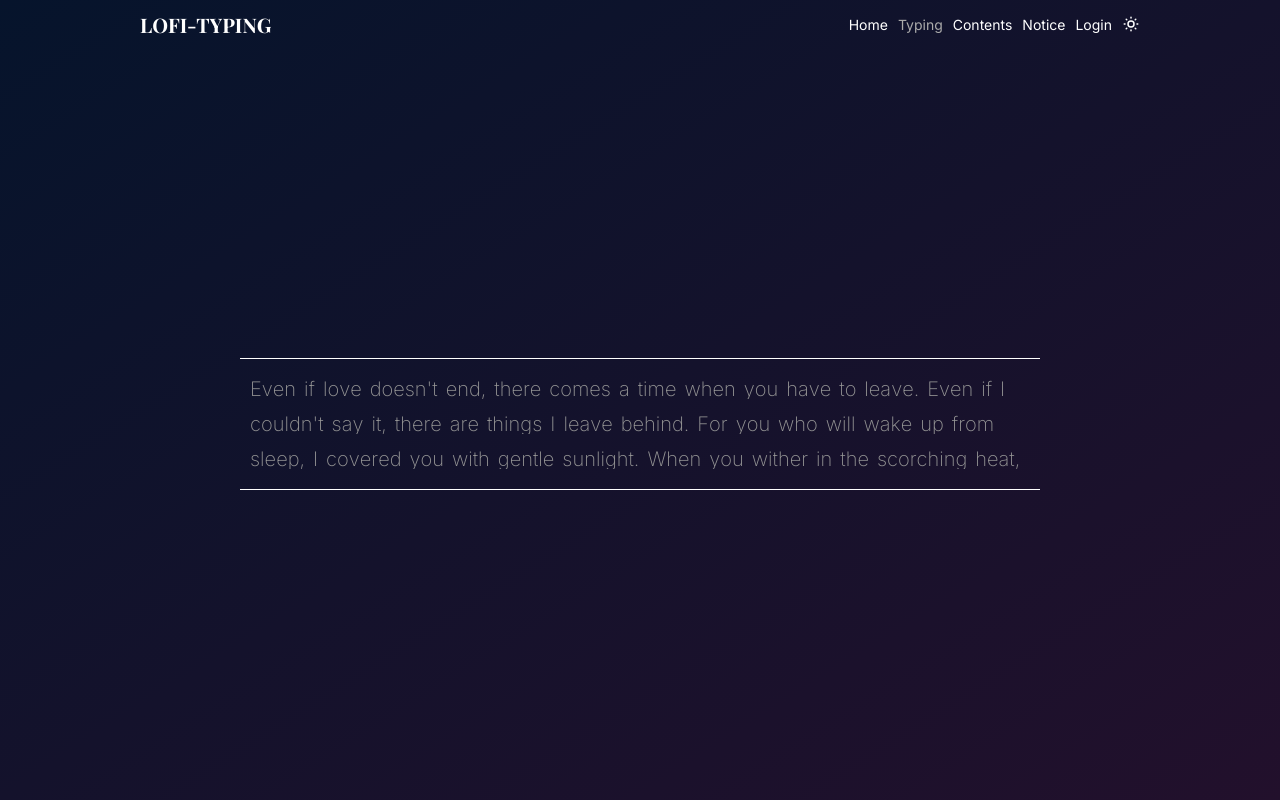
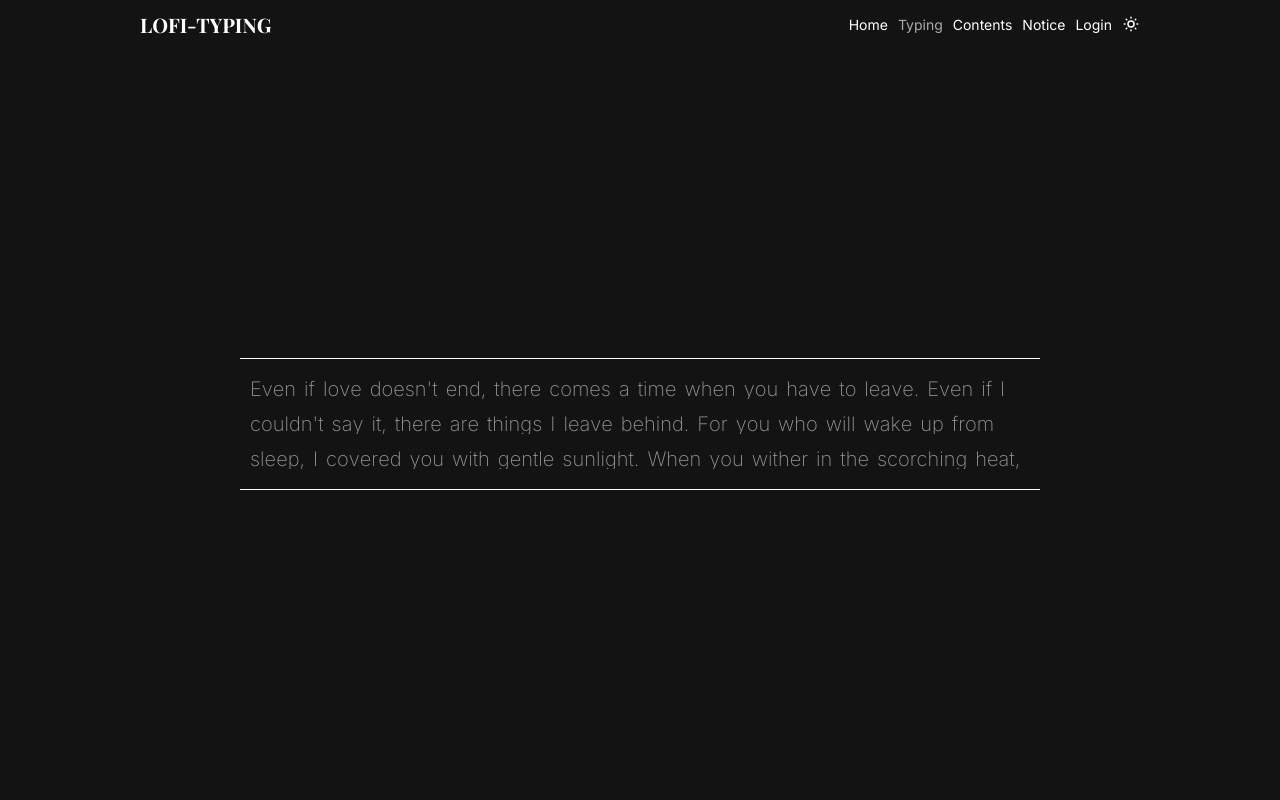
Before and after one commit to lofi-J/Typing-Lab, a Next.js app: page /typing in a window 1280 px wide. Built offline with nearby package versions, Linux system fonts and the light colour scheme; a web font is replaced by a local one.

Commit message:
[수정] 타이핑 로직
 - input의 value를 전달해 다음 라인으로 이동시 input의 입력값을 lovalValue와 동기

```diff
--- a/app/globals.css
+++ b/app/globals.css
@@ -6,8 +6,8 @@
   /* color */
   --primary-color: #fff;
   --primary-color-rgb: rgb(255, 255, 255);
-  --background-color: #000;
-  --background-color-rgb: rgb(0, 0, 0);
+  --background-color: #131313;
+  --background-color-rgb: rgb(19, 19, 19);
   --header-background-color: rgba(var(--background-color-rgb, 0.8));
   --gradient-start-color: #06142c;
   --gradient-middle-color: #14122c;
@@ -62,7 +62,7 @@
   --accent-color: #06142c;
 }
 
-/* smooth theme change */t
+/* smooth theme change */
 body, .header, .footer {
   transition: background-color 0.3s, color 0.3s;
 }
@@ -88,7 +88,6 @@ html, body {
 
 main {
   padding-top: var(--header-height);
-  background: var(--gradient-background-color);
   min-width: 100vw;
   min-height: 100vh;
 }
--- a/component/typing/TypingInput/TypingInput.tsx
+++ b/component/typing/TypingInput/TypingInput.tsx
@@ -110,6 +110,7 @@ const TypingInput = (
     <div>
       <input
         type={'text'}
+        value={localValue}
         className={styles.input}
         onChange={onChange}
         onKeyDown={onKeydown}
```
Also changed, not shown: 1 other file (tests, documents, lock files or other folders).
